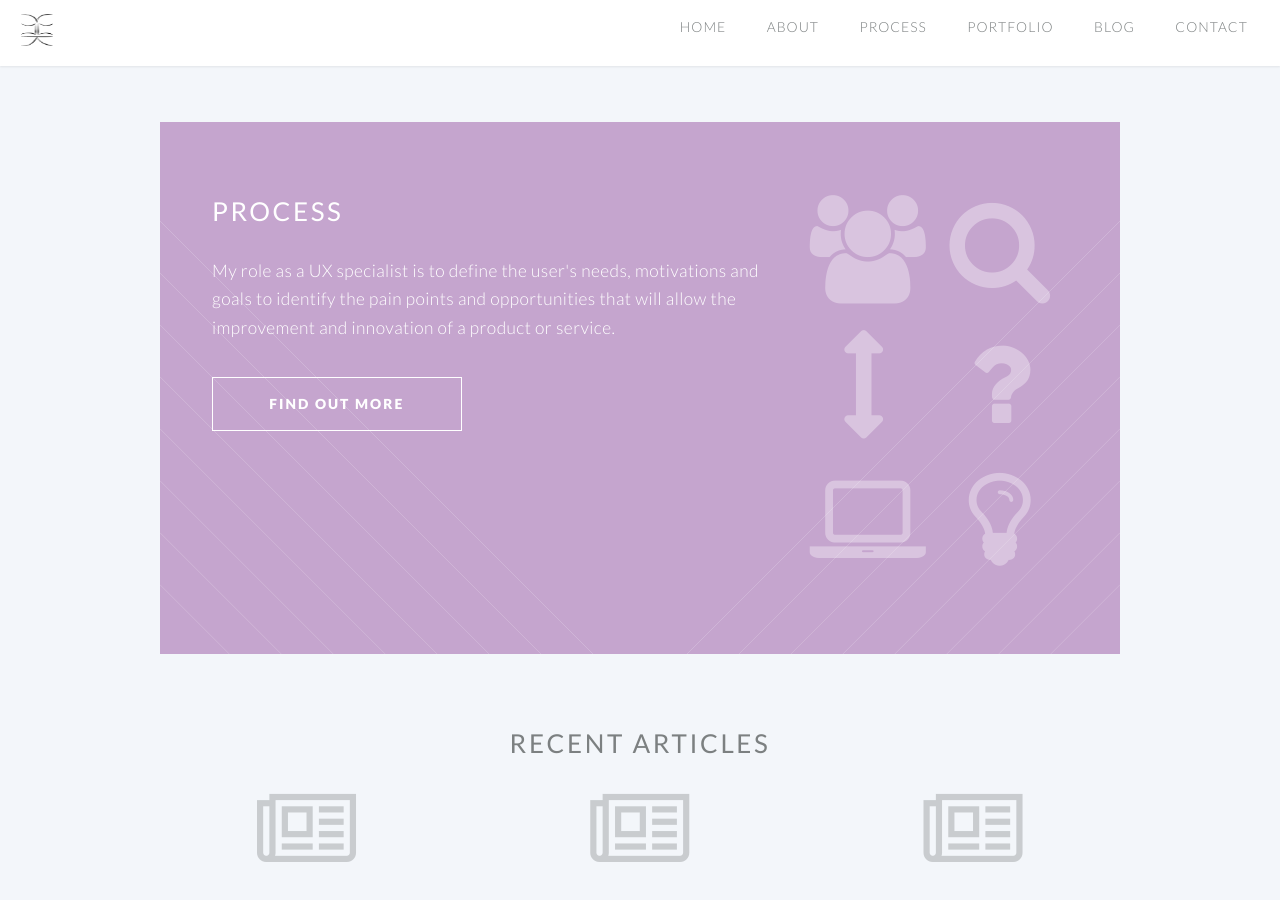
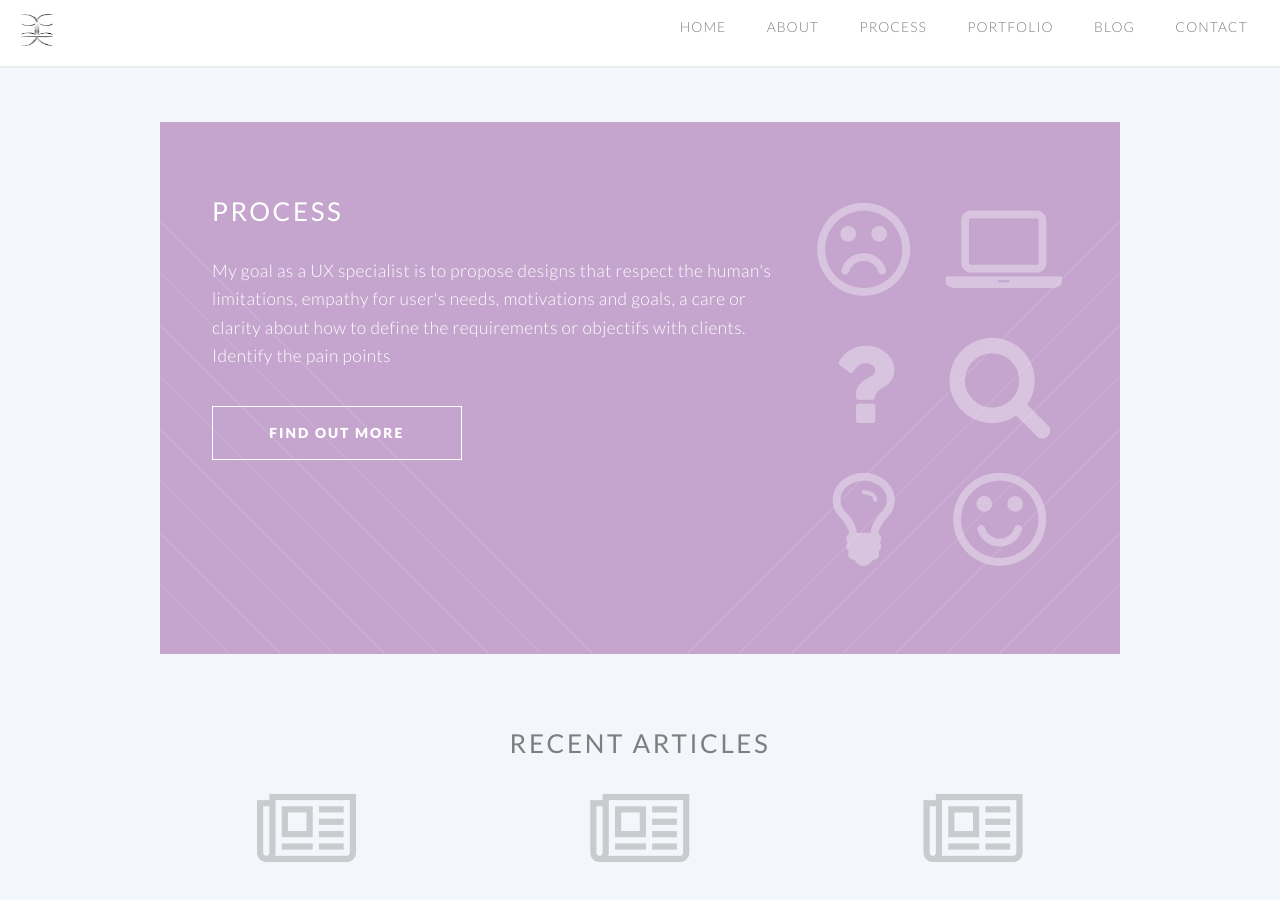
Before and after one commit to claucvk/claucvk.github.io, a Jekyll site: the page built from index.html, in a window 1280 px wide and 900 px high, scrolled down 946 px. Built offline with Jekyll 4.4.1, drawn with Linux system fonts in a browser that asks for light colours.

Commit message:
content update process in homepage

```diff
--- a/index.html
+++ b/index.html
@@ -32,7 +32,7 @@ layout: landing-page
 									<h2><strong>Process</strong></h2>
 								</header>
 								<p>
-									My role as a UX specialist is to define the user's needs, motivations and goals to identify the pain points and opportunities that will allow the improvement and innovation of a product or service.
+									My goal as a UX specialist is to propose designs that respect the human's limitations, empathy for user's needs, motivations and goals, a care or clarity about how to define the requirements or objectifs with clients. Identify the pain points
 								 </p>
 								<footer>
 									<ul class="buttons">
@@ -44,12 +44,12 @@ layout: landing-page
 							<div class="4u skel-cell-important">
 
 								<ul class="featured-icons">
-									<li><span class="icon fa-users"><span class="label">Feature 1</span></span></li>
-									<li><span class="icon fa-search"><span class="label">Feature 2</span></span></li>
-									<li><span class="icon fa-arrows-v"><span class="label">Feature 3</span></span></li>
-									<li><span class="icon fa-question"><span class="label">Feature 4</span></span></li>
-									<li><span class="icon fa-laptop"><span class="label">Feature 5</span></span></li>
-									<li><span class="icon fa-lightbulb-o"><span class="label">Feature 6</span></span></li>
+									<li><span class="icon fa-frown-o"><span class="label">Feature 1</span></span></li>
+									<li><span class="icon fa-laptop"><span class="label">Feature 2</span></span></li>
+									<li><span class="icon fa-question"><span class="label">Feature 3</span></span></li>
+									<li><span class="icon fa-search"><span class="label">Feature 4</span></span></li>
+									<li><span class="icon fa-lightbulb-o"><span class="label">Feature 5</span></span></li>
+									<li><span class="icon fa-smile-o"><span class="label">Feature 6</span></span></li>
 								</ul>
 
 							</div>
```
